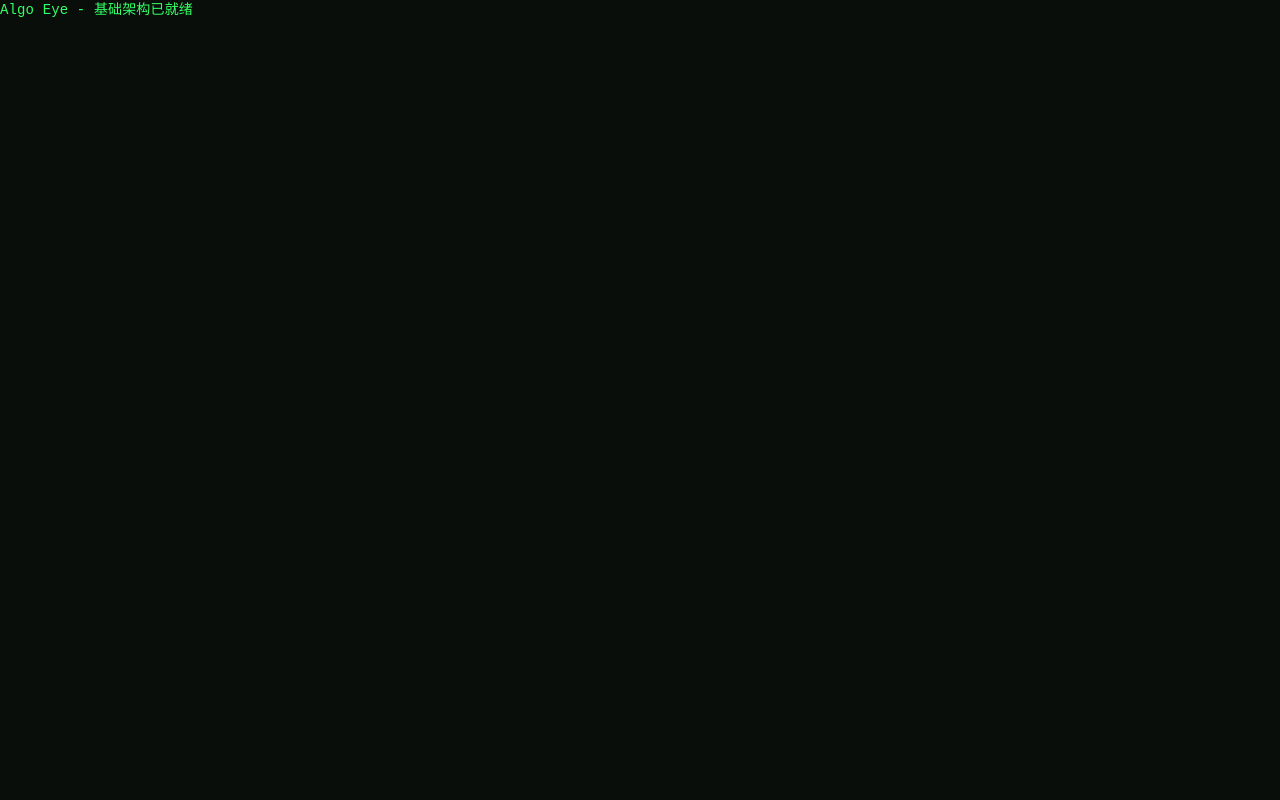
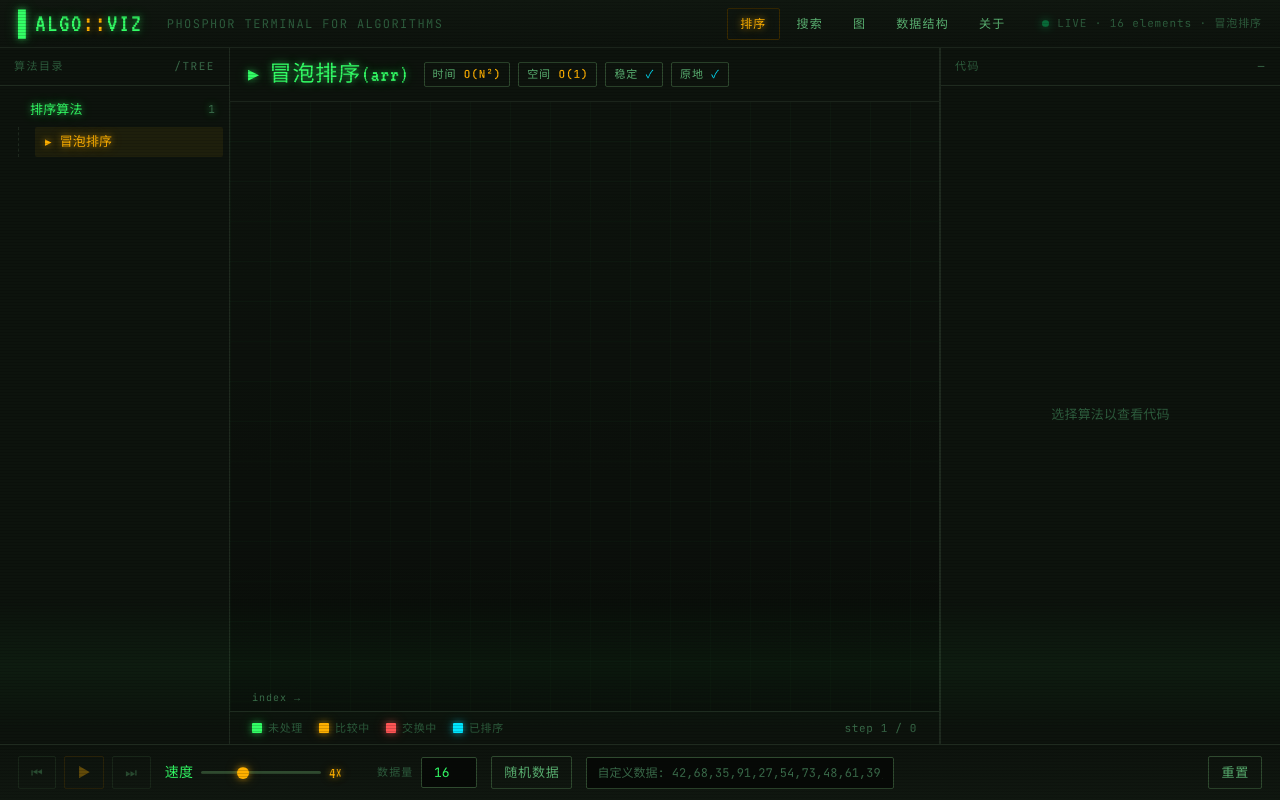
Before and after one commit to Beta-lyr/algo-eye, a React (Vite) app: page / in a window 1280 px wide. Built offline with nearby package versions, Linux system fonts and the light colour scheme.

Commit message:
[feat] Workspace 页面 + 路由入口 + 字体加载

```diff
--- a/index.html
+++ b/index.html
@@ -1,10 +1,16 @@
 <!doctype html>
-<html lang="en">
+<html lang="zh-CN">
   <head>
     <meta charset="UTF-8" />
     <link rel="icon" type="image/svg+xml" href="/favicon.svg" />
     <meta name="viewport" content="width=device-width, initial-scale=1.0" />
-    <title>algo-eye-temp</title>
+    <title>ALGO::VIZ — Phosphor Terminal</title>
+    <link rel="preconnect" href="https://fonts.googleapis.com" />
+    <link rel="preconnect" href="https://fonts.gstatic.com" crossorigin />
+    <link
+      href="https://fonts.googleapis.com/css2?family=JetBrains+Mono:wght@400;500;700;800&family=VT323&display=swap"
+      rel="stylesheet"
+    />
   </head>
   <body>
     <div id="root"></div>
--- a/src/App.tsx
+++ b/src/App.tsx
@@ -1,20 +1,12 @@
 import { BrowserRouter, Routes, Route } from 'react-router-dom';
-import './styles/global.css';
-
-// 页面组件 - 后续实现
-// import Landing from './pages/Landing';
-// import Workspace from './pages/Workspace';
+import { Workspace } from './pages/Workspace';
 
 function App() {
   return (
     <BrowserRouter>
       <Routes>
-        {/* 后续添加路由 */}
-        {/* <Route path="/" element={<Landing />} /> */}
-        {/* <Route path="/algo/:id" element={<Workspace />} /> */}
-
-        {/* 临时占位 */}
-        <Route path="*" element={<div>Algo Eye - 基础架构已就绪</div>} />
+        {/* 主工作区 — 默认路由 */}
+        <Route path="*" element={<Workspace />} />
       </Routes>
     </BrowserRouter>
   );
--- a/src/main.tsx
+++ b/src/main.tsx
@@ -1,10 +1,5 @@
-import { StrictMode } from 'react'
-import { createRoot } from 'react-dom/client'
-import './styles/global.css'
-import App from './App.tsx'
+import { createRoot } from 'react-dom/client';
+import './styles/global.css';
+import App from './App.tsx';
 
-createRoot(document.getElementById('root')!).render(
-  <StrictMode>
-    <App />
-  </StrictMode>,
-)
+createRoot(document.getElementById('root')!).render(<App />);
--- /dev/null
+++ b/src/pages/Workspace.tsx
@@ -0,0 +1,28 @@
+// ============================================================
+// Workspace — 主工作区页面
+// 组合 Topbar / AlgorithmTree / VizStage / CodePanel / Controls / CrtOverlay
+// ============================================================
+
+import { Topbar } from '../components/Topbar';
+import { AlgorithmTree } from '../components/AlgorithmTree';
+import { VizStage } from '../components/VizStage';
+import { CodePanel } from '../components/CodePanel';
+import { Controls } from '../components/Controls';
+import { CrtOverlay } from '../components/crt/CrtOverlay';
+
+export function Workspace() {
+  return (
+    <>
+      <CrtOverlay />
+      <div className="app">
+        <Topbar />
+        <div className="main">
+          <AlgorithmTree />
+          <VizStage />
+          <CodePanel />
+        </div>
+        <Controls />
+      </div>
+    </>
+  );
+}
```
